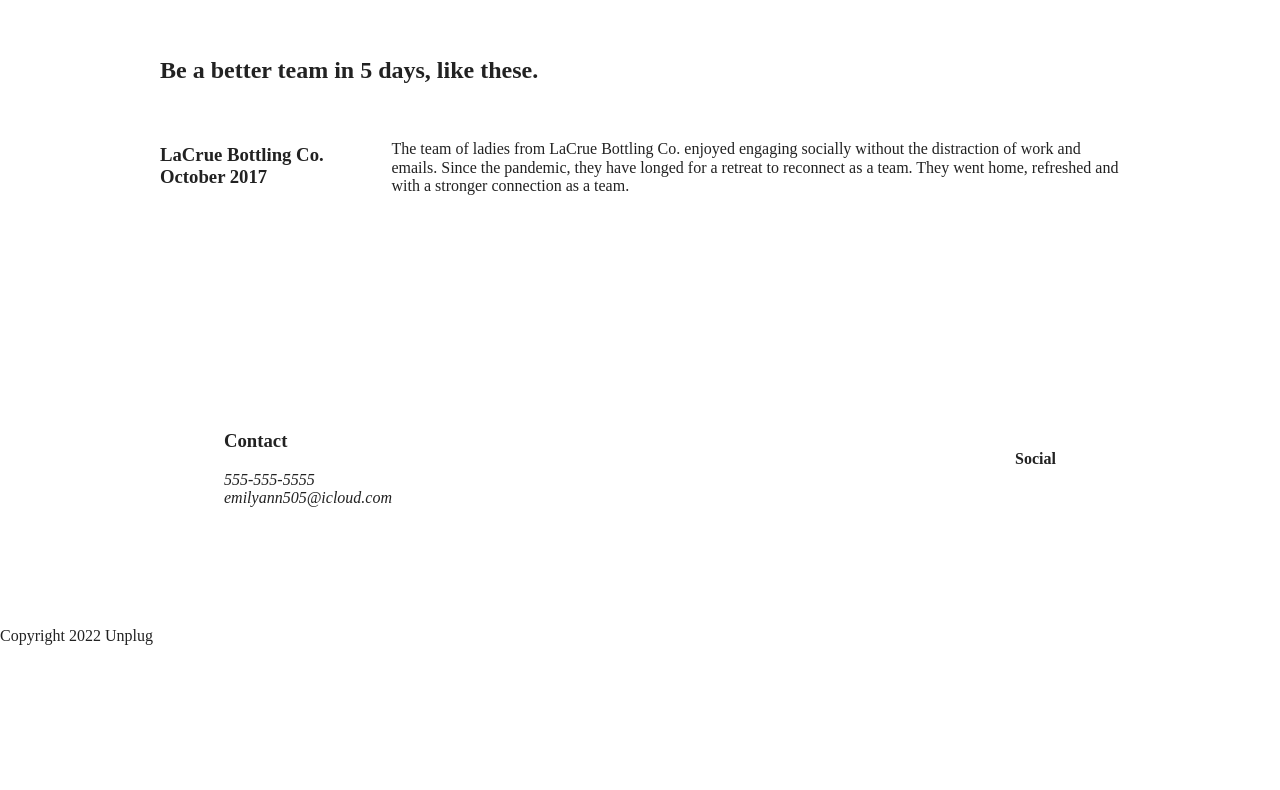
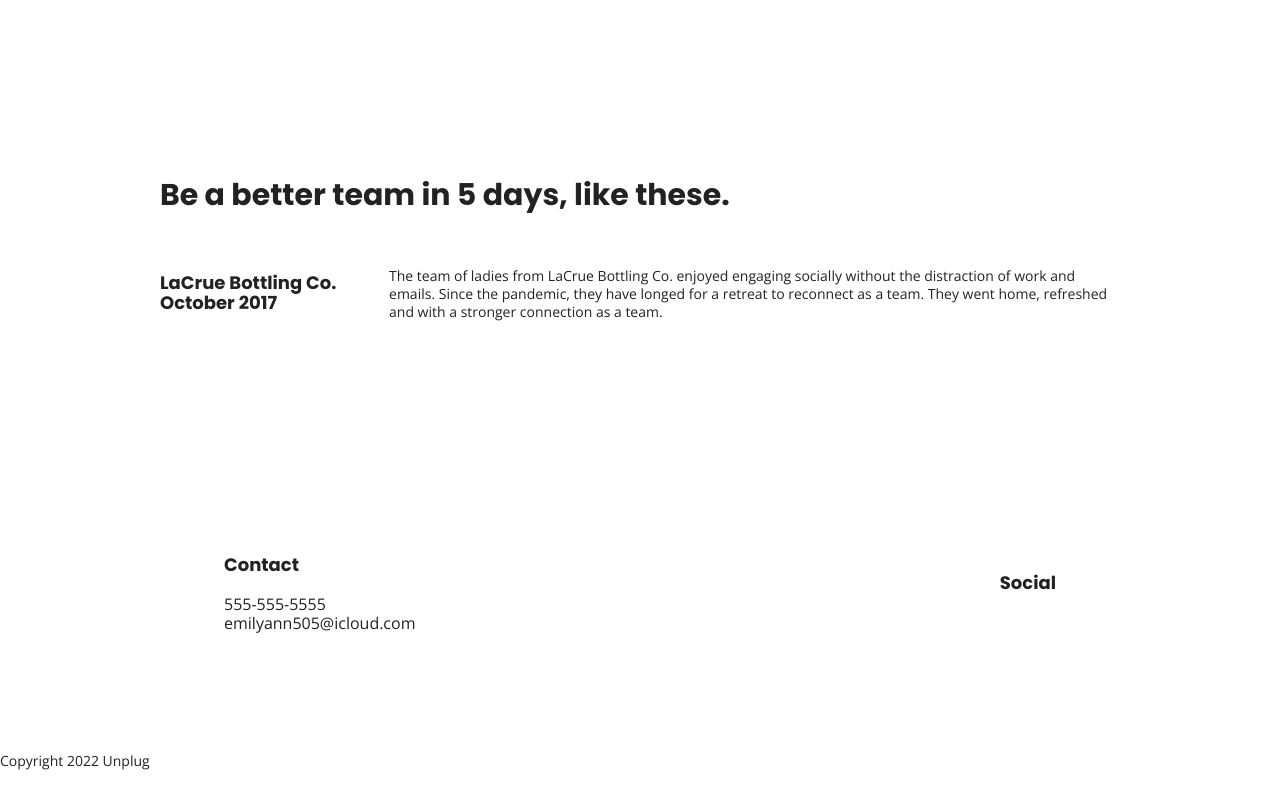
Before and after one commit to emilyann505/january, a website built with Parcel: page project-unplug/index.html in a window 1280 px wide. Shown: the part 1299-2089 px from the top of the page. Before the commit the page ends 1965 px from the top, so only its background shows below. Built offline with nearby package versions, Linux system fonts and the light colour scheme.

Commit message:
Changed general styles css

```diff
--- a/project-unplug/about/index.html
+++ b/project-unplug/about/index.html
@@ -20,6 +20,9 @@
   <link rel="stylesheet" href="../css/main.css">
 
   <meta name="theme-color" content="#fafafa">
+
+  <!-- Google Fonts-->
+  <link href="https://fonts.googleapis.com/css?family=Open+Sans:400,700|Poppins:500,700" rel="stylesheet">
 </head>
 
 <body>
--- a/project-unplug/css/main.css
+++ b/project-unplug/css/main.css
@@ -86,6 +86,57 @@ textarea {
 /* ==========================================================================
    Author's custom styles
    ========================================================================== */
+
+   /* General Styles */
+
+   html {
+     font-size: 16px;
+   }
+
+   body {
+    font-family: 'Open Sans', sans-serif;
+    font-size: 1em;
+    text-align: left;
+   }
+
+   ul,
+   ol {
+     list-style-type: none;
+   }
+
+   a {
+    color: #e2e3ed;
+    text-decoration: none;
+   }
+
+   h2 {
+    font-family: 'Poppins', sans-serif;
+    font-size: 1.875em;
+   }
+
+   h3,
+   h4 {
+    font-family: 'Poppins', sans-serif;
+    font-size: 1.125em;
+    margin: 20px 0;
+   }
+
+   p {
+     font-size: 0.875em;
+     line-height: 1.285em;
+   }
+
+   img {
+
+   }
+
+   figure {
+
+   }
+
+   address {
+    font-style: normal;
+   }
 
    .content-wrapper {
     width: 90%;
--- a/project-unplug/index.html
+++ b/project-unplug/index.html
@@ -20,6 +20,10 @@
   <link rel="stylesheet" href="css/main.css">
 
   <meta name="theme-color" content="#fafafa">
+
+  <!-- Google Fonts -->
+  <link href="https://fonts.googleapis.com/css?family=Open+Sans:400,700|Poppins:500,700" rel="stylesheet">
+
 </head>
 
 <body>
```
Also changed, not shown: project-unplug/faq/index.html (+3 -0 lines).
